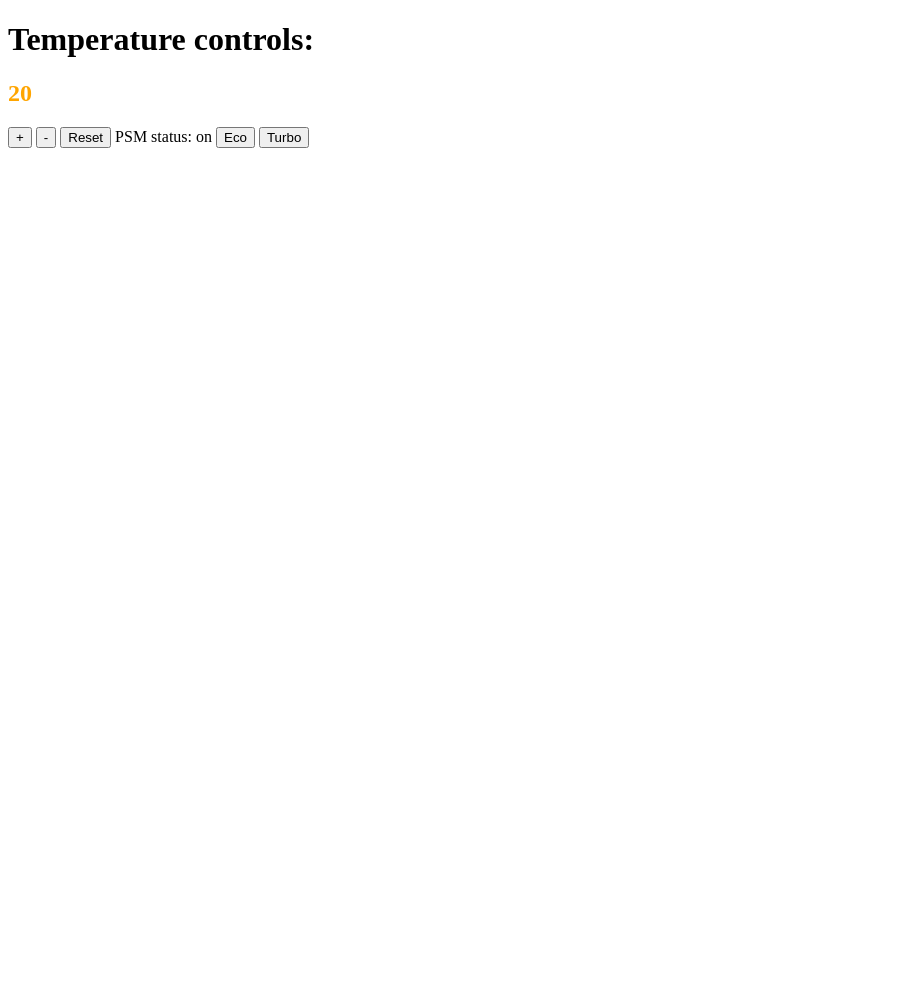
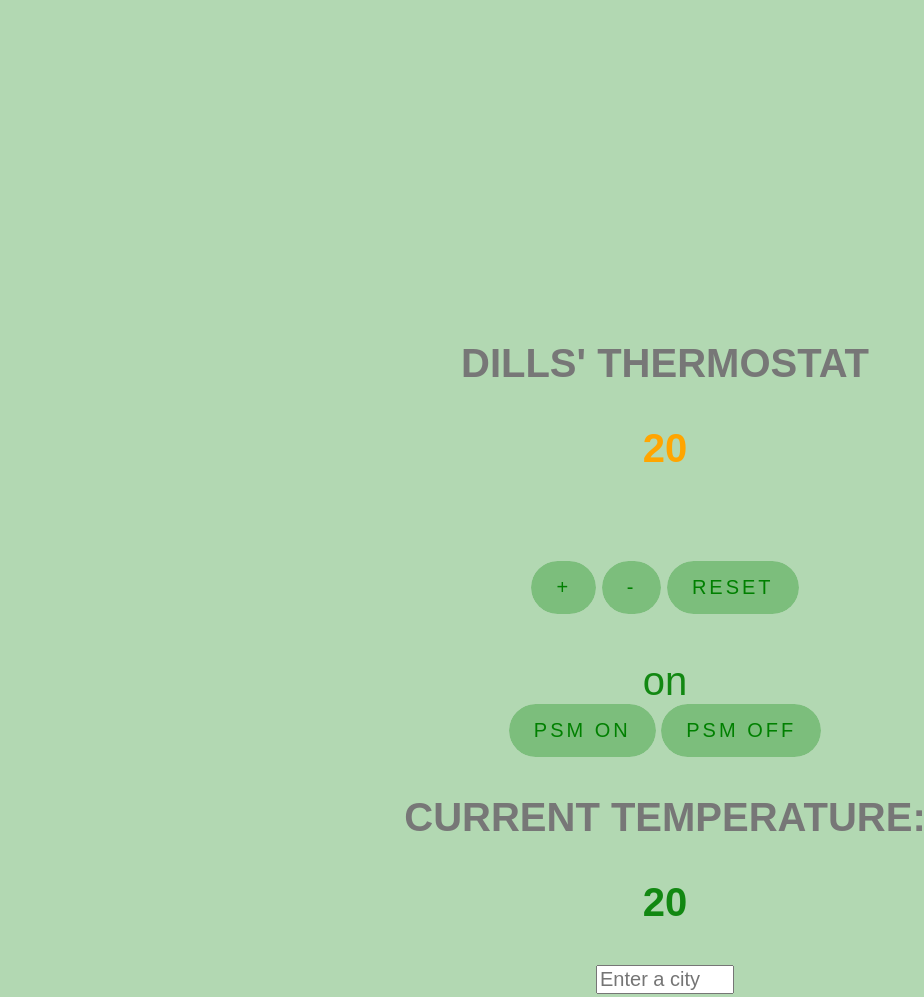
Before and after one commit to DillonBarker/thermostat_challenge, a plain HTML site: page index.html in a window 1280 px wide. Shown: the whole page, without its empty margins (0-924 px from the left). Before the commit the page ends 800 px from the top, so only its background shows below. Drawn offline with Linux system fonts and the light colour scheme.

Commit message:
adding styles to thermostat

```diff
--- /dev/null
+++ b/css/style.css
@@ -0,0 +1,92 @@
+body {
+  padding: 300px 50px 75px 100px;
+  background: rgba(0, 128, 0, 0.3)
+}
+
+input[type=text] {
+  width: 130px;
+  -webkit-transition: width 0.4s ease-in-out;
+  transition: width 0.4s ease-in-out;
+}
+
+input[type=text]:focus {
+  width: 50%;
+}
+
+/* This stuff I got offline and optimised it for my colour scheme, it basically
+works by creating an animated button which changes colour, this I have done by changing
+the opacity of the green colour I like */
+.button {
+  display: inline-block;
+  padding: .75rem 1.25rem;
+  border-radius: 10rem;
+  color: rgba(0, 128, 0, 1);
+  text-transform: uppercase;
+  font-size: 1rem;
+  letter-spacing: .15rem;
+  transition: all .3s;
+  position: relative;
+  overflow: hidden;
+  z-index: 1;
+}
+.button:after {
+  content: '';
+  position: absolute;
+  bottom: 0;
+  left: 0;
+  width: 100%;
+  height: 100%;
+  background-color: rgba(0, 128, 0, 0.3);
+  border-radius: 10rem;
+  z-index: -2;
+}
+.button:before {
+  content: '';
+  position: absolute;
+  bottom: 0;
+  left: 0;
+  width: 0%;
+  height: 100%;
+  background-color: rgba(0, 128, 0, 0.2);
+  transition: all .3s;
+  border-radius: 10rem;
+  z-index: -1;
+}
+.button:hover {
+  color: #fff;
+}
+.button:hover:before {
+  width: 100%;
+}
+
+* {
+  font-family: Arial;
+  text-decoration: none;
+  font-size: 20px;
+}
+
+.container {
+  padding-top: 50px;
+  margin: 0 auto;
+  width: 100%;
+  text-align: center;
+}
+
+h1 {
+  text-transform: uppercase;
+  font-size: 2rem;
+  margin-bottom: 2rem;
+  color: #777;
+}
+
+span {
+  display: block;
+  margin-top: 2rem;
+  font-size: 2rem;
+  color: rgba(0, 128, 0, 0.9);
+}
+span a {
+  font-size: .7rem;
+  color: rgba(0, 128, 0, 0.3);
+  text-decoration: underline;
+}
--- a/index.html
+++ b/index.html
@@ -1,22 +1,40 @@
 <!DOCTYPE html>
 <html>
+  <center>
   <head>
-    <title> Thermostat </title>
+    <link rel="stylesheet" type="text/css" href="css/style.css">
+    <title>  Thermostat </title>
+
   </head>
-  <body>
-    <h1> Temperature controls: </h1>
-    <h2 id='temperature'></h2>
-    <p>
-      <button id='up'> + </button>
-      <button id='down'> - </button>
-      <button id='reset'> Reset </button>
-      PSM status: <span id='power-saving-status'> on </span>
-      <button id='power-saving-mode-on'> Eco </button>
-      <button id='power-saving-mode-off'> Turbo </button>
-    </p>
+    <body>
+      <section>
+          <h1> Dills' Thermostat </h1>
+          <h1 id="temperature"></h1>
+        <p>
+          <div class ="container">
+
+          <a href="#" class="button" id="up">+</a>
+          <a href="#" class="button" id="down">-</a>
+          <a href="#" class="button" id="reset">reset</a>
+
+          <span id="power-saving-status">on</span>
+
+          <a href="#" class="button" id="power-saving-mode-on">PSM on</a>
+          <a href="#" class="button" id="power-saving-mode-off">PSM off</a>
+          </div>
+        </p>
+      </section>
+
+      <section>
+        <h1>Current temperature: <span id="current-temperature">20</span></h1>
+        <form id="select-city">
+          <input id="current-city" type="text" name="search" placeholder="Enter a city"></input>
+        </form>
+      </section>
 
     <script src="jquery.js"></script>
+    <script src="src/Thermostat.js"></script>
     <script src="interface.js"></script>
-    <script src="src/Thermostat.js"></script>
-  </body>
+    </body>
+  </center>
 </html>
--- a/interface.js
+++ b/interface.js
@@ -29,15 +29,21 @@ $(document).ready(function(){
     updateTemperature();
   })
 
+  $('#select-city').submit(function(event) {
+    event.preventDefault();
+    var city = $('#current-city').val();
+    $.get('http://api.openweathermap.org/data/2.5/weather?q=' + city + '&appid=a3d9eb01d4de82b9b8d0849ef604dbed&units=metric', function(data) {
+      $('#current-temperature').text(data.main.temp);
+    })
+  })
+
   function updateTemperature() {
     $('#temperature').text(thermostat.temperature);
-    if(thermostat.currentUsage() === 'low-usage'){
+    if(thermostat.currentUsage() === 'low-usage') {
     $('#temperature').css('color', 'green')
-    }
-    if(thermostat.currentUsage() === 'medium-usage'){
+    } else if(thermostat.currentUsage() === 'medium-usage') {
     $('#temperature').css('color', 'orange')
-    }
-    if(thermostat.currentUsage() === 'high-usage'){
+    } else {
     $('#temperature').css('color', 'red')
     }
   };
--- a/src/Thermostat.js
+++ b/src/Thermostat.js
@@ -5,7 +5,9 @@ class Thermostat {
     this.MINIMUM = 10;
   }
   up() {
-    this.temperature++;
+    if(this.temperature<this.maxTemperature) {
+      this.temperature++;
+    }
   }
   down() {
     if(this.temperature>this.MINIMUM) {
@@ -24,16 +26,22 @@ class Thermostat {
     }
     return false
   }
+  powerSavingStatus() {
+    if (isPowerSavingOn() === true) {
+      return 'on';
+    }
+    return 'off';
+  }
   resetTemperature() {
     this.temperature = 20
   }
   currentUsage() {
     if (this.temperature < 18) {
       return 'low-usage';
-    } else if (this.temperature <= 25) {
+    } if (this.temperature <= 25) {
       return 'medium-usage';
     } else {
-      return 'high-usage'
-    }
-  }
-}
+      return 'high-usage';
+    };
+  };
+};
```
Also changed, not shown: css/energyUsage.css (added, +13 -0 lines), spec/SpecHelper.js (deleted, +0 -15 lines), images/thermostat.png (added), 1 other file. Lines whose indentation alone changed are shown as unchanged.
